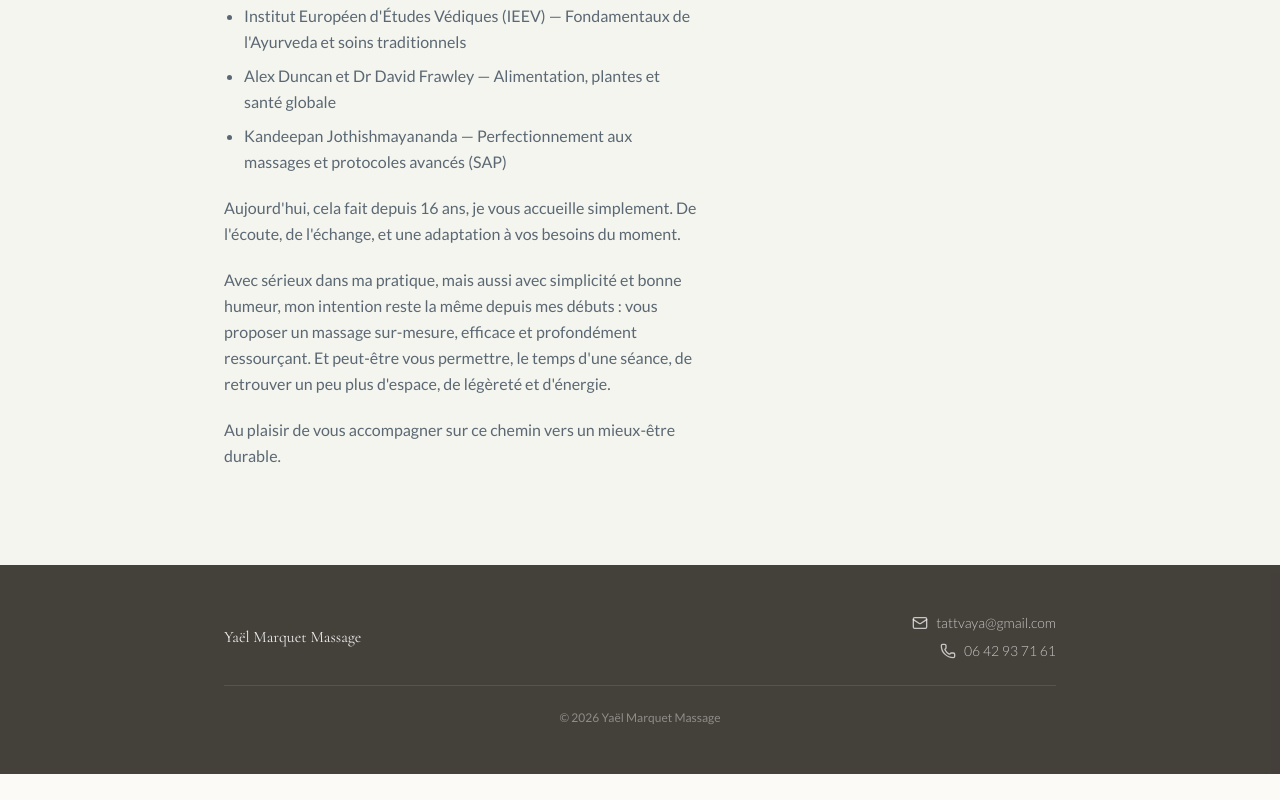
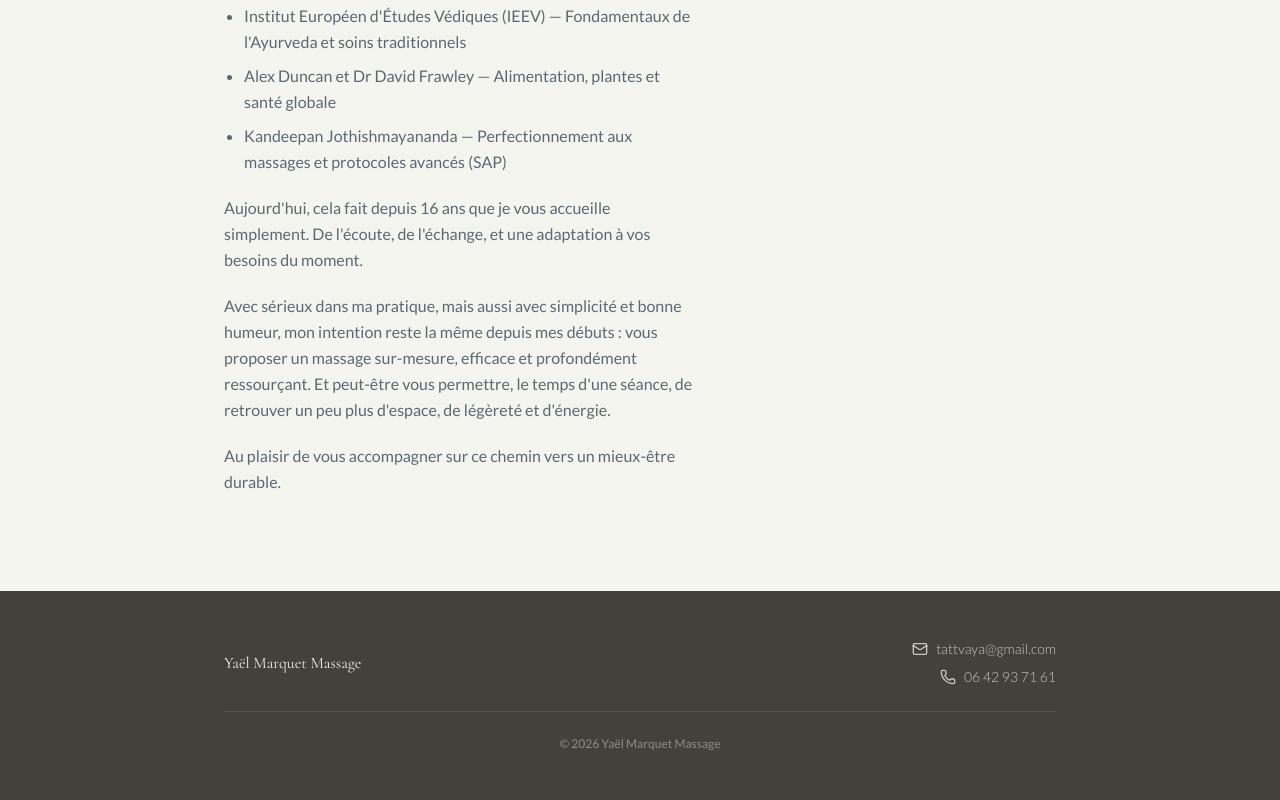
Before and after one commit to benbucher/yaelMassage, a React (Vite) app: page / in a window 1280 px wide. Shown: the part 4508-5308 px from the top of the page. Before the commit the page ends 5282 px from the top, so only its background shows below. Built offline with nearby package versions, Linux system fonts and the light colour scheme.

Commit message:
MOD typo

```diff
--- a/src/App.tsx
+++ b/src/App.tsx
@@ -528,7 +528,7 @@ function AProposSection() {
             <li>Kandeepan Jothishmayananda — Perfectionnement aux massages et protocoles avancés (SAP)</li>
           </ul>
           <p>
-            Aujourd'hui, cela fait depuis 16 ans, je vous accueille simplement. De l'écoute, de l'échange, et une adaptation à vos besoins du moment.
+            Aujourd'hui, cela fait depuis 16 ans que je vous accueille simplement. De l'écoute, de l'échange, et une adaptation à vos besoins du moment.
           </p>
           <p>
             Avec sérieux dans ma pratique, mais aussi avec simplicité et bonne humeur, mon intention reste la même depuis mes débuts :
```
